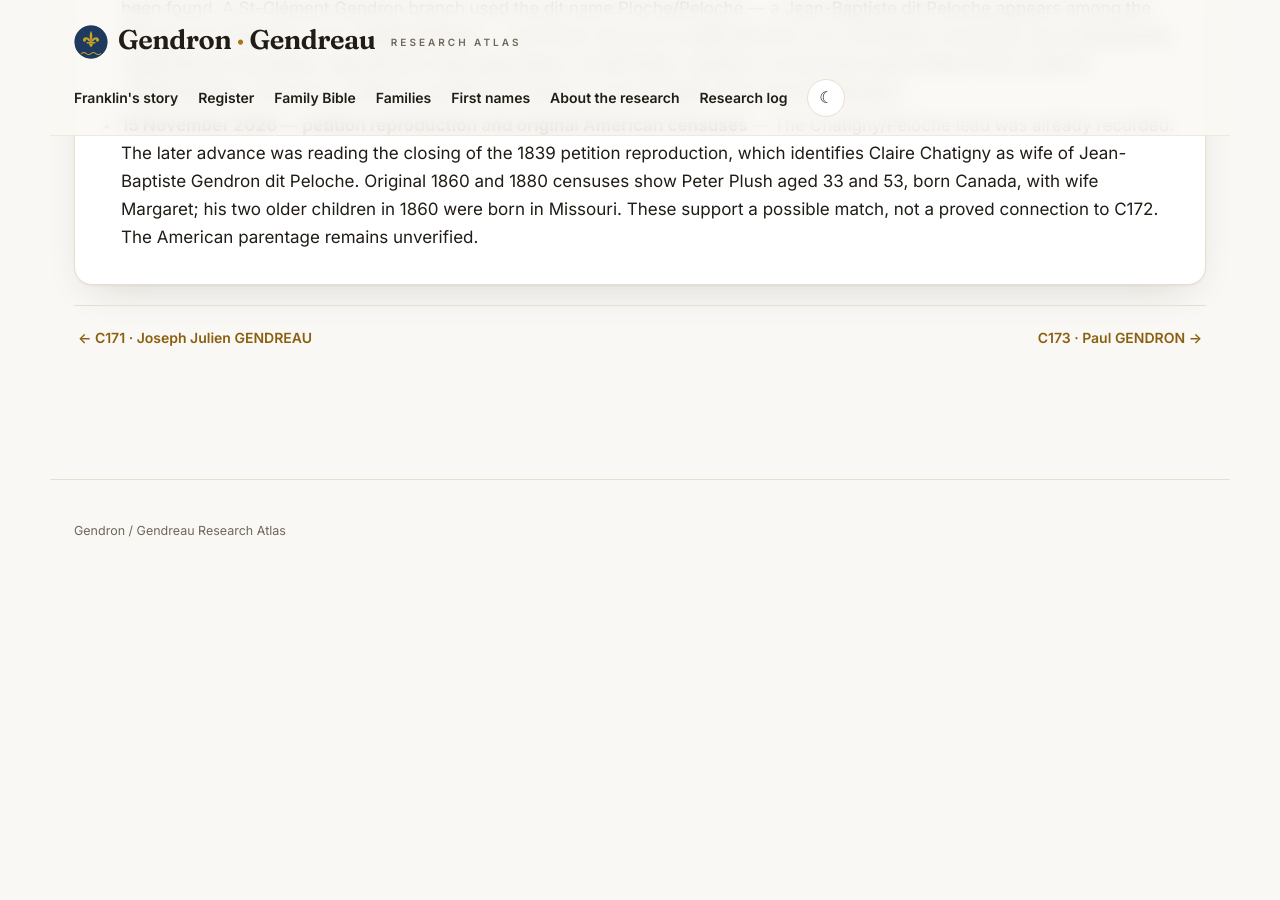
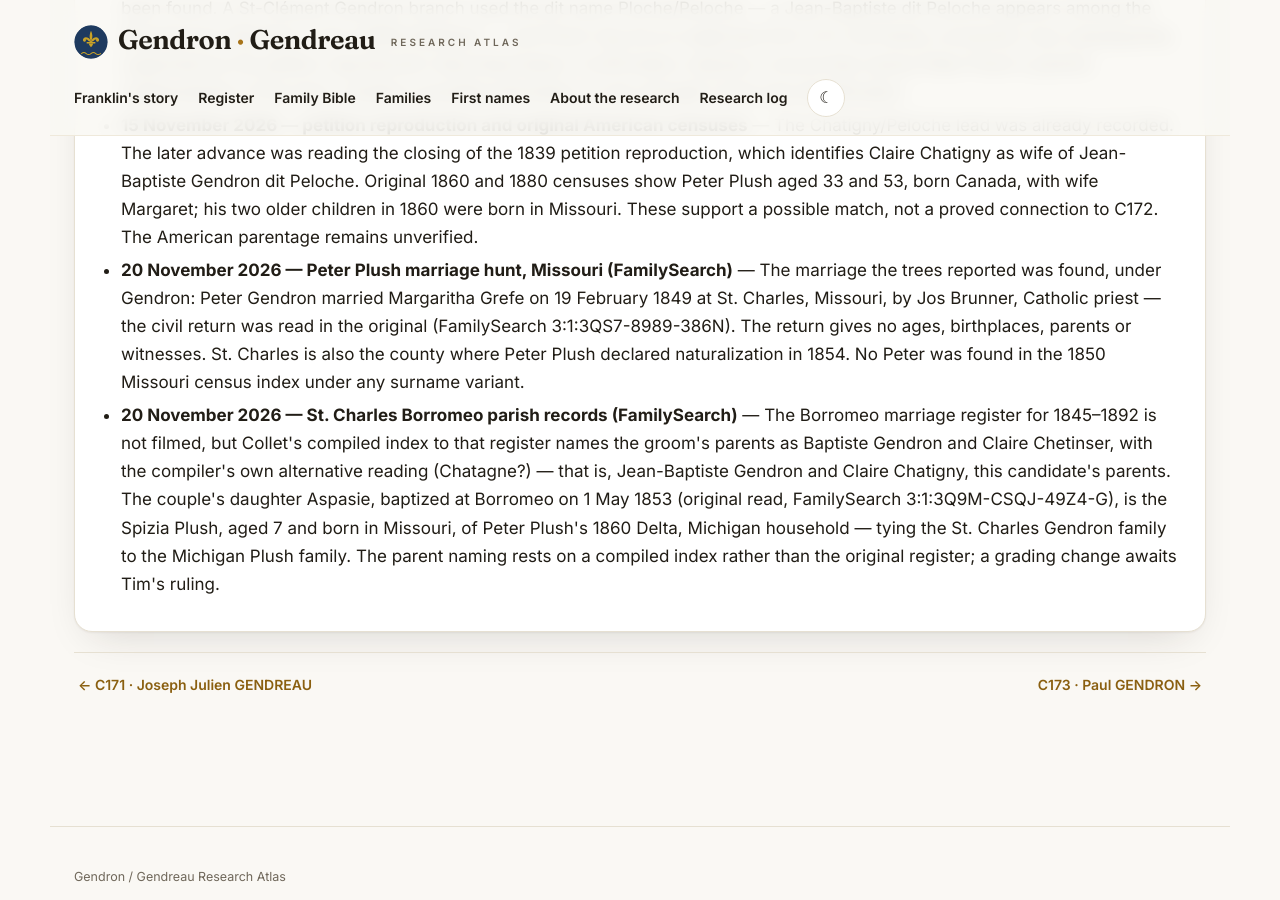
Before and after one commit to vetharmon/gendron-research, a Jekyll site: the page built from _candidates/c172.md, in a window 1280 px wide and 900 px high, scrolled down 3392 px. Built offline with Jekyll 4.4.1, drawn with Linux system fonts in a browser that asks for light colours; before the commit the page ends 3980 px from its top, so only the background shows below that.

Commit message:
Search-log sync: C172 Plush records, C281 marriage original, Ste-Anne pass

```diff
--- a/_candidates/c172.md
+++ b/_candidates/c172.md
@@ -30,6 +30,10 @@ search_log:
     outcome: "Online trees identify a Peter Plush as this candidate, giving his birth as 24 December 1825 and his parents as Jean-Baptiste Gendron and Claire Chatigny. No record confirming the connection has been found. A St-Clément Gendron branch used the dit name Ploche/Peloche — a Jean-Baptiste dit Peloche appears among the Beauharnois Patriotes in the UQAM database — and Plush may be an anglicized form of it; the family connection was subsequently supported by the petition reproduction described below. Confirmation requires a record that names Peter Plush's parents independently of the trees. Graded a possible elimination on the strength of the tree identification."
   - resource: "15 November 2026 — petition reproduction and original American censuses"
     outcome: "The Chatigny/Peloche lead was already recorded. The later advance was reading the closing of the 1839 petition reproduction, which identifies Claire Chatigny as wife of Jean-Baptiste Gendron dit Peloche. Original 1860 and 1880 censuses show Peter Plush aged 33 and 53, born Canada, with wife Margaret; his two older children in 1860 were born in Missouri. These support a possible match, not a proved connection to C172. The American parentage remains unverified."
+  - resource: "20 November 2026 — Peter Plush marriage hunt, Missouri (FamilySearch)"
+    outcome: "The marriage the trees reported was found, under Gendron: Peter Gendron married Margaritha Grefe on 19 February 1849 at St. Charles, Missouri, by Jos Brunner, Catholic priest — the civil return was read in the original (FamilySearch 3:1:3QS7-8989-386N). The return gives no ages, birthplaces, parents or witnesses. St. Charles is also the county where Peter Plush declared naturalization in 1854. No Peter was found in the 1850 Missouri census index under any surname variant."
+  - resource: "20 November 2026 — St. Charles Borromeo parish records (FamilySearch)"
+    outcome: "The Borromeo marriage register for 1845–1892 is not filmed, but Collet's compiled index to that register names the groom's parents as Baptiste Gendron and Claire Chetinser, with the compiler's own alternative reading (Chatagne?) — that is, Jean-Baptiste Gendron and Claire Chatigny, this candidate's parents. The couple's daughter Aspasie, baptized at Borromeo on 1 May 1853 (original read, FamilySearch 3:1:3Q9M-CSQJ-49Z4-G), is the Spizia Plush, aged 7 and born in Missouri, of Peter Plush's 1860 Delta, Michigan household — tying the St. Charles Gendron family to the Michigan Plush family. The parent naming rests on a compiled index rather than the original register; a grading change awaits Tim's ruling."
 permalink: /candidates/c172/
 sources:
   - label: "Public Archives typed baptism transcription, page 330"
```
Also changed, not shown: _candidates/c004.md (+2 -0 lines), _candidates/c010.md (+2 -0 lines), _candidates/c057.md (+2 -0 lines), _candidates/c281.md (+2 -0 lines).
